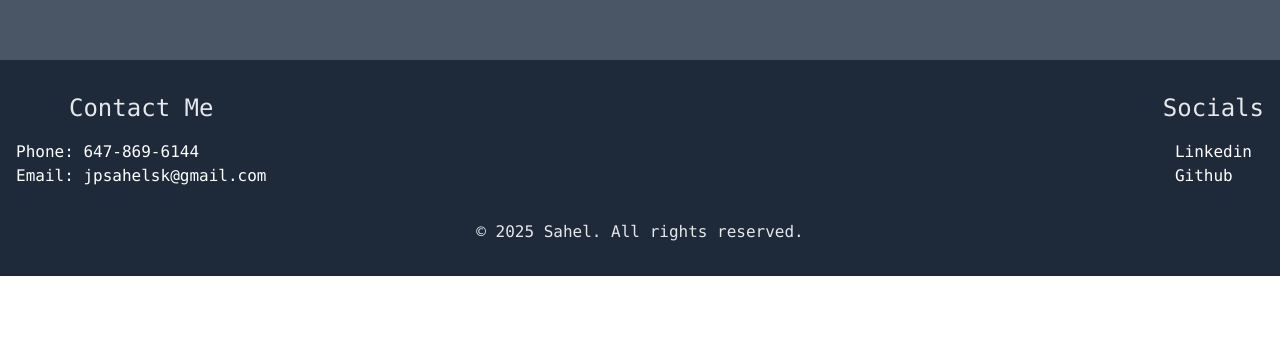
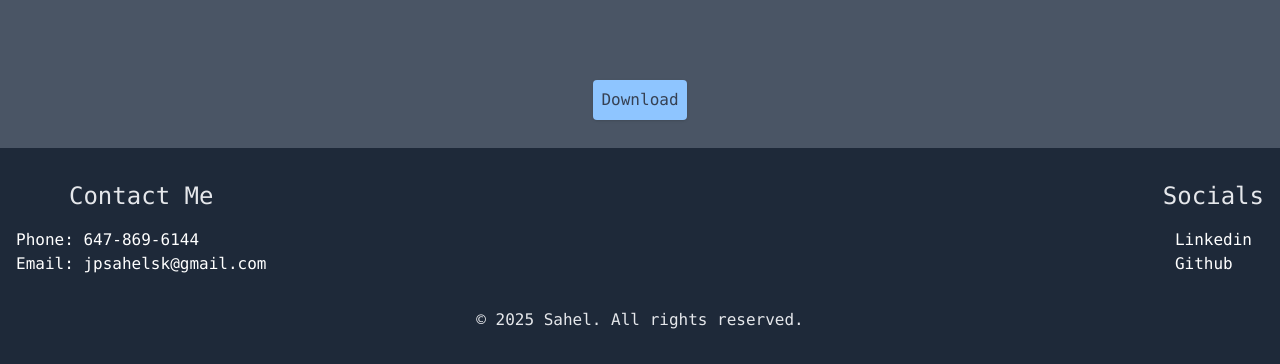
Before and after one commit to JPSahel/Portfolio, a website: page pages/resume.html in a window 1280 px wide. Shown: the part 1104-1468 px from the top of the page. Before the commit the page ends 1380 px from the top, so only its background shows below. Drawn offline with Linux system fonts and the light colour scheme.

Commit message:
Added Download Button

```diff
--- a/pages/resume.html
+++ b/pages/resume.html
@@ -23,6 +23,9 @@
   <div class="h-full w-full flex flex-col items-center px-3 py-2 bg-gray-600 space-y-2">
     <h1>Resume</h1>
     <embed src="../resume.pdf" width="800px" height="1000px" type="application/pdf">
+    <a href="../resume.pdf" download class="px-2 py-2 bg-blue-300 rounded my-5 text-gray-700 hover:bg-blue-400 shadow">
+      Download
+    </a>
   </div>
   <footer class="bg-gray-800 text-white py-8 w-full">
     <div class="flex flex-col">
```
Also changed, not shown: style.css.
